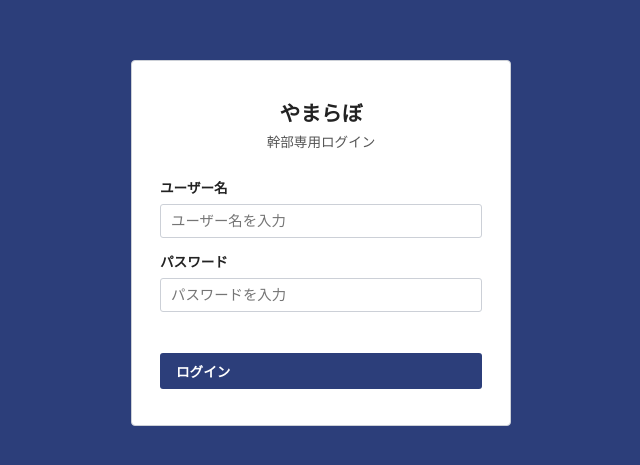
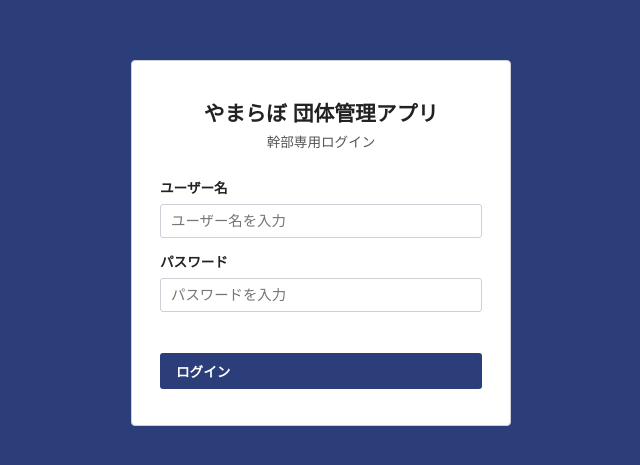
Before and after one commit to ymdsr0331/member-management, a website: page public/index.html in a window 1280 px wide. Shown: the part 157-622 px from the top of the page, without its empty margins (319-959 px from the left). Drawn offline with Linux system fonts and the light colour scheme.

Commit message:
Updata HTML

```diff
--- a/public/index.html
+++ b/public/index.html
@@ -3,7 +3,7 @@
 <head>
   <meta charset="UTF-8">
   <meta name="viewport" content="width=device-width, initial-scale=1.0">
-  <title>やまらぼ</title>
+  <title>やまらぼ 団体管理アプリ</title>
   <link rel="stylesheet" href="css/style.css">
 </head>
 <body>
@@ -11,7 +11,7 @@
   <!-- ========== ログイン画面 ========== -->
   <div id="login-screen" class="login-screen">
     <div class="login-card">
-      <h1 class="login-title">やまらぼ</h1>
+      <h1 class="login-title">やまらぼ 団体管理アプリ</h1>
       <p class="login-subtitle">幹部専用ログイン</p>
       <div class="form-group">
         <label>ユーザー名</label>
```
